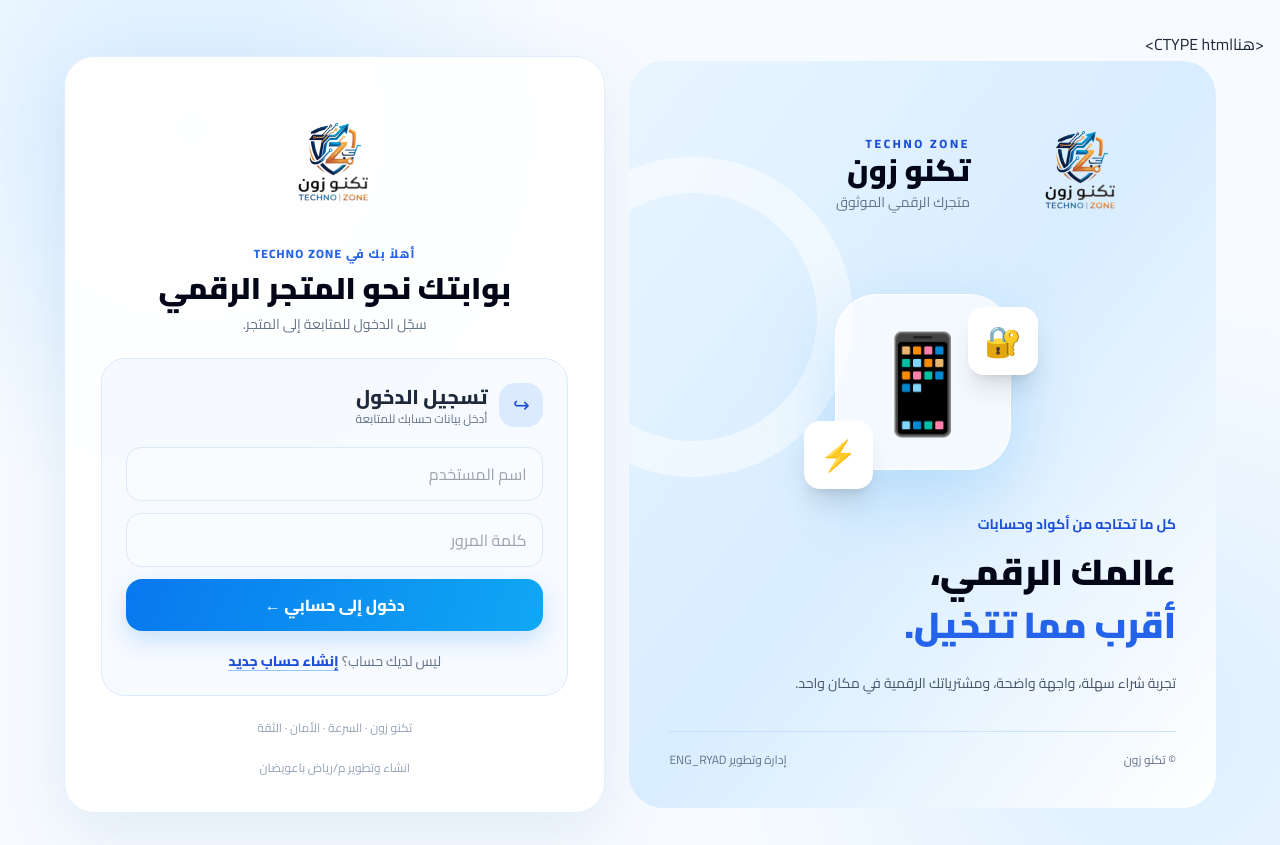
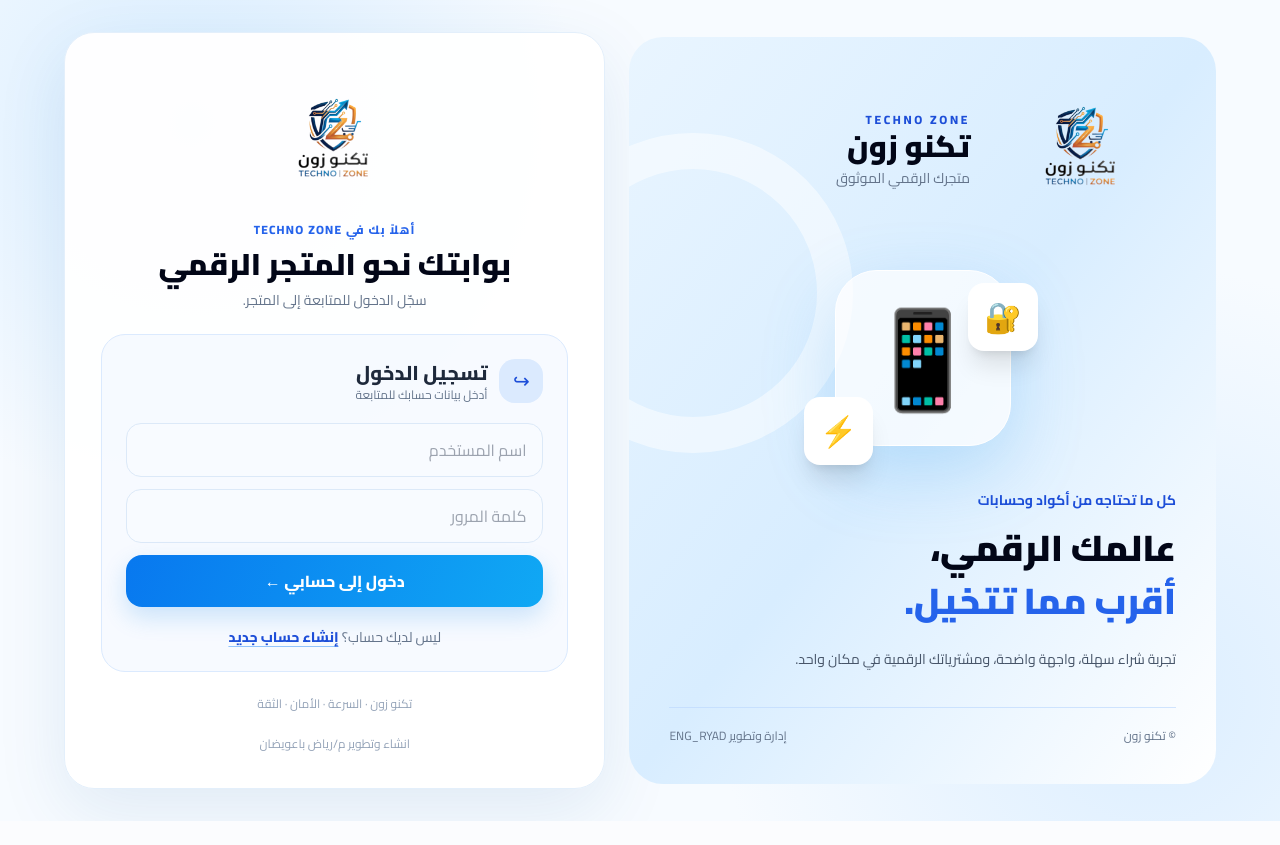
Before and after one commit to rryyaadd/techno-zone, a FastAPI app: page /login in a window 1280 px wide. After the commit the page ends 821 px from the top, so only its background shows below. Run offline with FastAPI, Linux system fonts and the light colour scheme; some libraries are stand-ins or nearby versions.

Commit message:
Update login.html

```diff
--- a/templates/login.html
+++ b/templates/login.html
@@ -1,4 +1,4 @@
-<هناCTYPE html>
+
 <html lang="ar" dir="rtl">
 <head>
   <meta charset="UTF-8">
```
